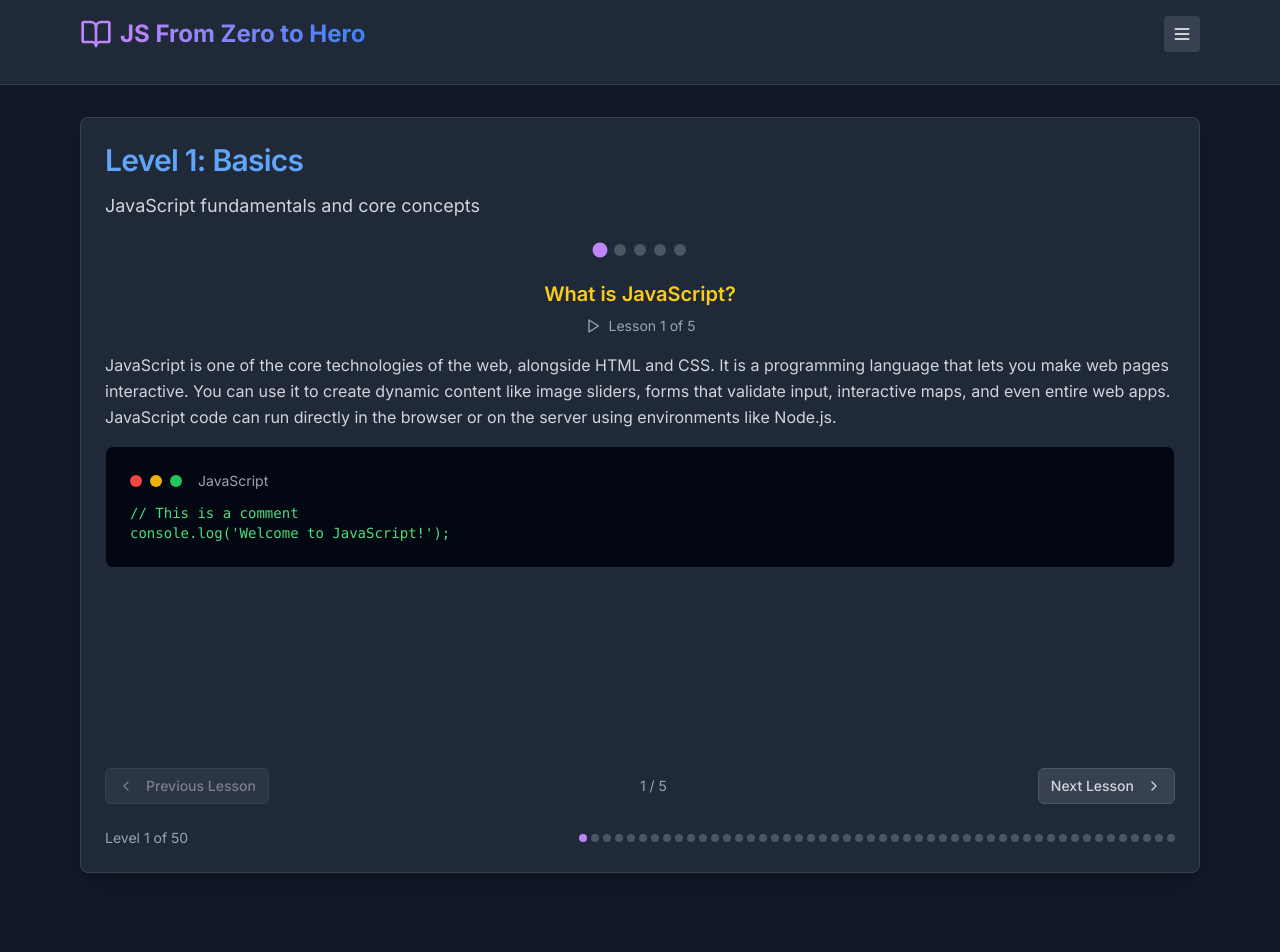
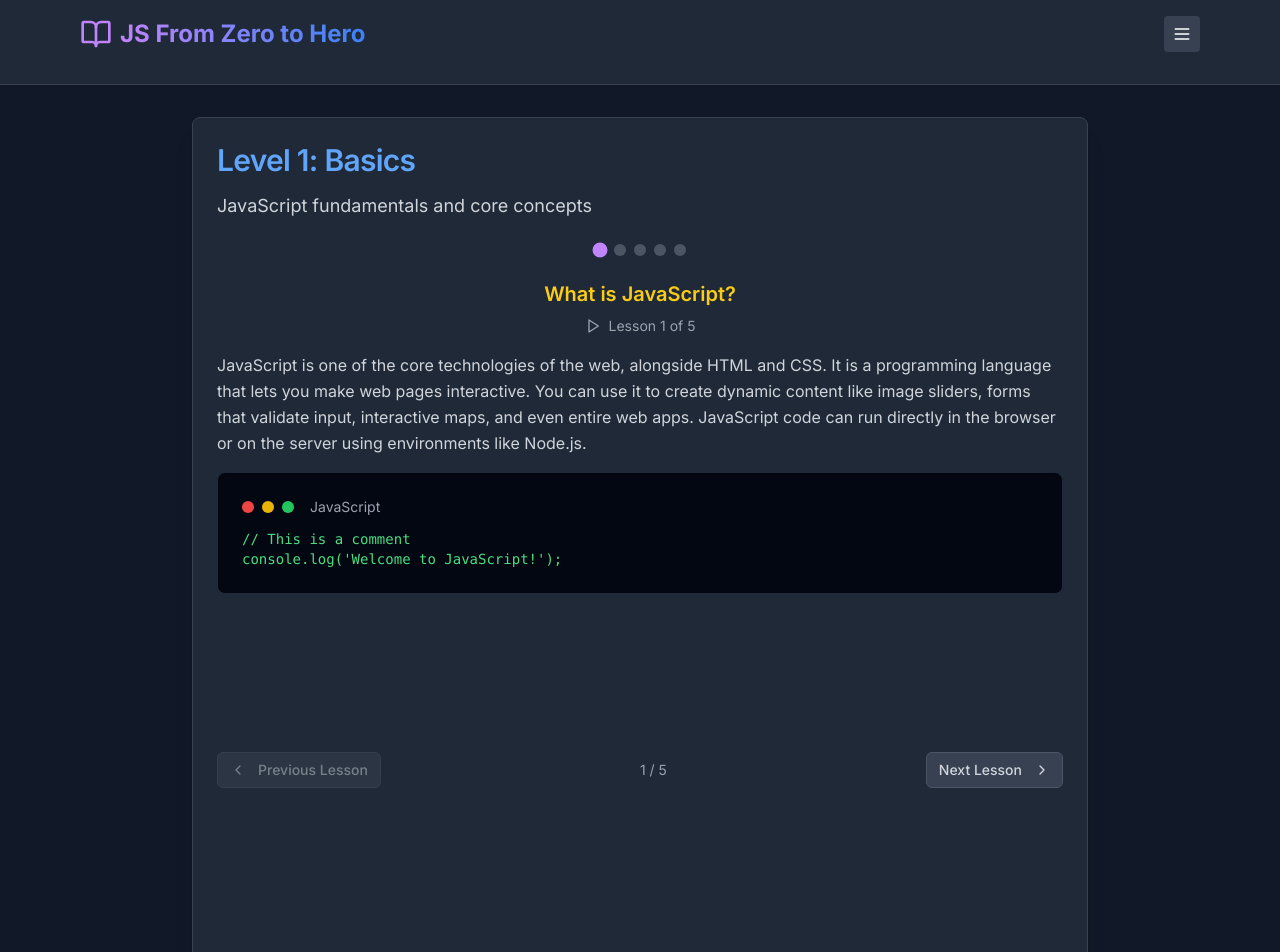
Before and after one commit to benlaguroun/JavaScriptLearningApp, a Next.js app: page / in a window 1280 px wide. Shown: the top 952 px of the page. Built offline with nearby package versions, Linux system fonts and the light colour scheme.

Commit message:
remove space under buttom

```diff
--- a/app/page.tsx
+++ b/app/page.tsx
@@ -2708,7 +2708,7 @@ export default function JavaScriptLearningApp() {
       </header>
 
       {/* Main Content */}
-      <main className="flex flex-col items-center justify-center px-2 sm:px-4 pt-6 sm:pt-8">
+      <main className="flex flex-col items-center justify-start px-2 sm:px-4 pt-6 sm:pt-8">
         <div className="w-full max-w-6xl overflow-hidden">
           <div
             className="flex transition-transform duration-300 ease-in-out"
@@ -2717,9 +2717,9 @@ export default function JavaScriptLearningApp() {
             {levels.map((level, levelIndex) => (
               <div
                 key={levelIndex}
-                className="w-full flex-shrink-0 px-2 sm:px-4"
+                className="w-full flex-shrink-0 px-2 sm:px-4 flex justify-center"
               >
-                <Card className="bg-gray-800 border-gray-700 shadow-xl">
+                <Card className="bg-gray-800 border-gray-700 shadow-xl w-full max-w-4xl">
                   <CardHeader>
                     <CardTitle className="text-2xl sm:text-3xl text-blue-400 mb-2">
                       {level.title}
@@ -2773,7 +2773,7 @@ export default function JavaScriptLearningApp() {
                               </div>
                             </div>
 
-                            <p className="text-gray-300 text-base leading-relaxed mb-6">
+                            <p className="text-gray-300 text-base leading-relaxed mb-2">
                               {lesson.content}
                             </p>
 
@@ -2796,13 +2796,13 @@ export default function JavaScriptLearningApp() {
                     </div>
 
                     {/* Lesson Nav Buttons */}
-                    <div className="flex justify-between items-center pt-4 gap-2 flex-wrap sm:flex-nowrap">
+                    <div className="flex justify-between items-center mt-2 gap-2 flex-wrap sm:flex-nowrap">
                       <Button
                         variant="outline"
                         size="sm"
                         onClick={() => goToPreviousLesson(levelIndex)}
                         disabled={getCurrentLessonIndex(levelIndex) === 0}
-                        className="bg-gray-700 border-gray-600 hover:bg-gray-600 text-gray-300"
+                        className="bg-gray-700 border-gray-600 hover:bg-gray-600 text-gray-300 w-full sm:w-auto"
                       >
                         <ChevronLeft className="h-4 w-4 mr-1" />
                         Previous Lesson
@@ -2821,7 +2821,7 @@ export default function JavaScriptLearningApp() {
                           getCurrentLessonIndex(levelIndex) ===
                           level.lessons.length - 1
                         }
-                        className="bg-gray-700 border-gray-600 hover:bg-gray-600 text-gray-300"
+                        className="bg-gray-700 border-gray-600 hover:bg-gray-600 text-gray-300 w-full sm:w-auto"
                       >
                         Next Lesson
                         <ChevronRight className="h-4 w-4 ml-1" />
@@ -2829,7 +2829,7 @@ export default function JavaScriptLearningApp() {
                     </div>
                   </CardContent>
 
-                  <CardFooter className="flex justify-between items-center">
+                  {/* <CardFooter className="flex justify-between items-center">
                     <div className="text-sm text-gray-400">
                       Level {levelIndex + 1} of {levels.length}
                     </div>
@@ -2845,7 +2845,7 @@ export default function JavaScriptLearningApp() {
                         />
                       ))}
                     </div>
-                  </CardFooter>
+                  </CardFooter> */}
                 </Card>
               </div>
             ))}
@@ -2853,7 +2853,7 @@ export default function JavaScriptLearningApp() {
         </div>
 
         {/* Bottom Level Navigation */}
-        <div className="flex flex-col sm:flex-row justify-center gap-4 mt-8 w-full px-2 sm:px-0 max-w-4xl">
+        <div className="flex flex-col sm:flex-row justify-center gap-4 mt-6 w-full px-2 sm:px-0 max-w-4xl">
           <Button
             variant="outline"
             onClick={goToPreviousLevel}
```
